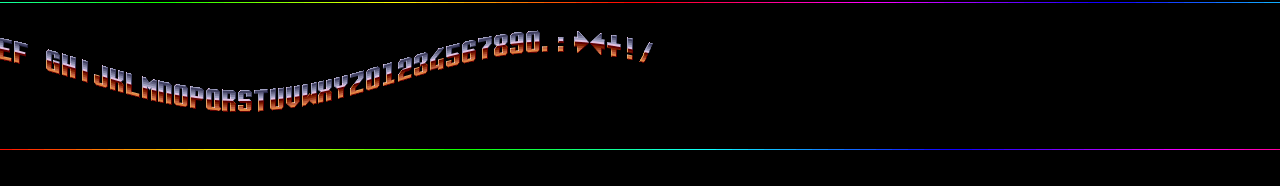
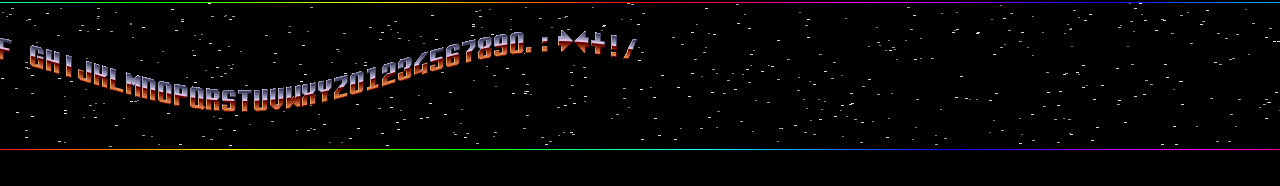
Before and after one commit to TripleEh/Twitch-Scroller, a plain HTML site: page index.html in a window 1280 px wide. Shown: the top 186 px of the page. Drawn offline with Linux system fonts and the light colour scheme; animation ran at ten frames a second.

Commit message:
Updated the screenshot, added the stars

```diff
--- a/index.html
+++ b/index.html
@@ -5,12 +5,16 @@
 
     var fontLayout = "abcdefghijklmnopqrstuvwxyz.:><0123456789+!/";
 
-var text = `
-abc
-def
-ghijklmnopqrstuvwxyz01234567890.:><+!/`;
+    var starCount = 512;
+    var starParrallax1 = new Array(starCount);
+    var starParrallax2 = new Array(starCount);
+    var starParrallax3 = new Array(starCount);
+
+    // Scroll text
+    var text = `abc def ghijklmnopqrstuvwxyz01234567890.:><+!/`;
     text = text.toLowerCase();
 
+    // Font properties
     const fontWidth = 16;
     const fontHeight = 22;
     const letters = 130;
@@ -21,6 +25,7 @@ var sineAmount = 30;
     var sineAngle = 0;
 
     // This was the dc.b data straight out of my Amiga cracktro...
+    // Colour values for the copper bars
     var colourTable = [
     "ff0011","ff0022","ff0033","ff0044","ff0055","ff0066","ff0077","ff0088","ff0099","ff00aa","ff00bb","ff00cc","ff00dd","ff00ee","ff00ff",
     "ee00ff","dd00ff","cc00ff","bb00ff","aa00ff","9900ff","8800ff","7700ff","6600ff","5500ff","4400ff","3300ff","2200ff","1100ff","1100ff",
@@ -32,19 +37,20 @@ var colourTable = [
 
 
     var position = letters;
-
     let bitmap = new Image();
     bitmap.src = 'font.png';
 
     let canvas = document.getElementById('TwitchScroller');
     let context = canvas.getContext('2d');
 
+    // Pixel data for plotting... Reused for the stars
     var copperPix = context.createImageData(1,1);
     var pixData  = copperPix.data;
     pixData[3] = 255;
     var tableStart = 0;
 
-for (let n = 0; n < letters; n++) {
+    for (let n = 0; n < letters; n++)
+    {
       char[n] = fontLayout.indexOf(text[n]);
       x[n] = n * fontWidth;
     }
@@ -52,11 +58,65 @@ for (let n = 0; n < letters; n++) {
     canvas.width = 3500;
     canvas.height = 150;
 
-window.requestAnimationFrame(SineScroll);
+    window.requestAnimationFrame(BuildStars);
+    window.requestAnimationFrame(DrawScreen);
 
-function SineScroll()
+
+    function getRandomInt(min, max)
     {
+      min = Math.ceil(min);
+      max = Math.floor(max);
+      return Math.floor(Math.random() * (max - min)) + min; //The maximum is exclusive and the minimum is inclusive
+    }
+
+
+    function BuildStars()
+    {
+      for(let i = 0; i < starCount; i++)
+      {
+        starParrallax1[i] = [getRandomInt(2, canvas.width-2), getRandomInt(3, canvas.height-3)];
+        starParrallax2[i] = [getRandomInt(2, canvas.width-2), getRandomInt(3, canvas.height-3)];
+        starParrallax3[i] = [getRandomInt(2, canvas.width-2), getRandomInt(3, canvas.height-3)];
+      }
+    }
+
+
+
+    function DrawScreen()
+    {
+
       context.clearRect(0, 0, canvas.width, canvas.height);
+
+      // Stars
+      for(let i = 0; i < starCount; ++i)
+      {
+        starParrallax1[i][0] += 1;
+        if(starParrallax1[i][0]>=canvas.width) starParrallax1[i][0] = 1;
+
+        starParrallax2[i][0] += 2;
+        if(starParrallax2[i][0]>=canvas.width) starParrallax2[i][0] = 1;
+
+        starParrallax3[i][0] += 3;
+        if(starParrallax3[i][0]>=canvas.width) starParrallax3[i][0] = 1;
+
+        pixData[0] = pixData[1] = pixData[2] = 128;
+        context.putImageData(copperPix, starParrallax1[i][0], starParrallax1[i][1]);
+        context.putImageData(copperPix, starParrallax1[i][0]+1, starParrallax1[i][1]);
+
+        pixData[0] = pixData[1] = pixData[2] = 164;
+        context.putImageData(copperPix, starParrallax2[i][0], starParrallax2[i][1]);
+        context.putImageData(copperPix, starParrallax2[i][0]+1, starParrallax2[i][1]);
+        context.putImageData(copperPix, starParrallax2[i][0]+2, starParrallax2[i][1]);
+
+        pixData[0] = pixData[1] = pixData[2] = 220;
+        context.putImageData(copperPix, starParrallax3[i][0], starParrallax3[i][1]);
+        context.putImageData(copperPix, starParrallax3[i][0]+1, starParrallax3[i][1]);
+        context.putImageData(copperPix, starParrallax3[i][0]+2, starParrallax3[i][1]);
+      }
+
+
+
+      // Sine
       for (let n = 0; n < letters; n++)
       {
     		// Draw each vertical column of pixel data, per character
@@ -77,7 +137,6 @@ function SineScroll()
     			position++;
     			if (position > text.length) position = 0;
     		}
-
     	}
 
     	// Sine speed
@@ -148,9 +207,10 @@ function SineScroll()
         context.putImageData(copperPix, i+15, canvas.height-1);
       }
 
-	window.requestAnimationFrame(SineScroll);
+      window.requestAnimationFrame(DrawScreen);
     }
 
 
     </script>
-</body></html>
+  </body>
+  </html>
```
Also changed, not shown: Screenshot.JPG. Lines whose indentation alone changed are shown as unchanged.
